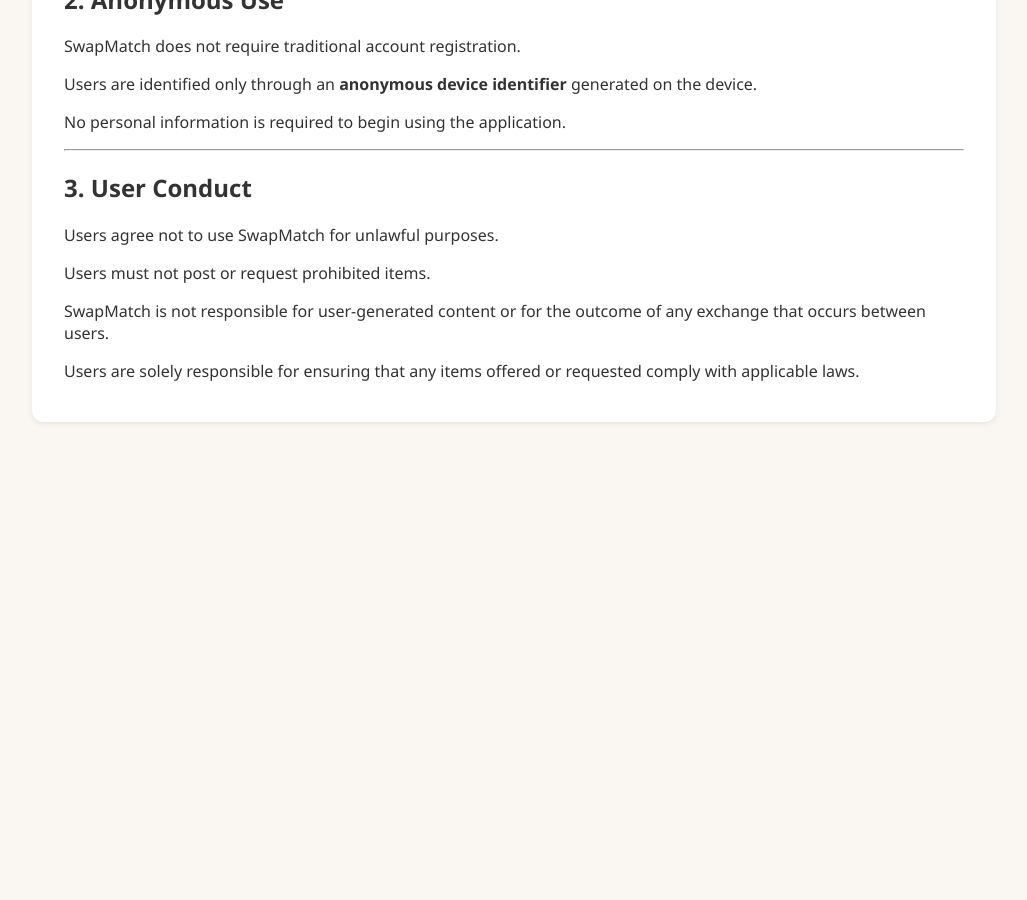
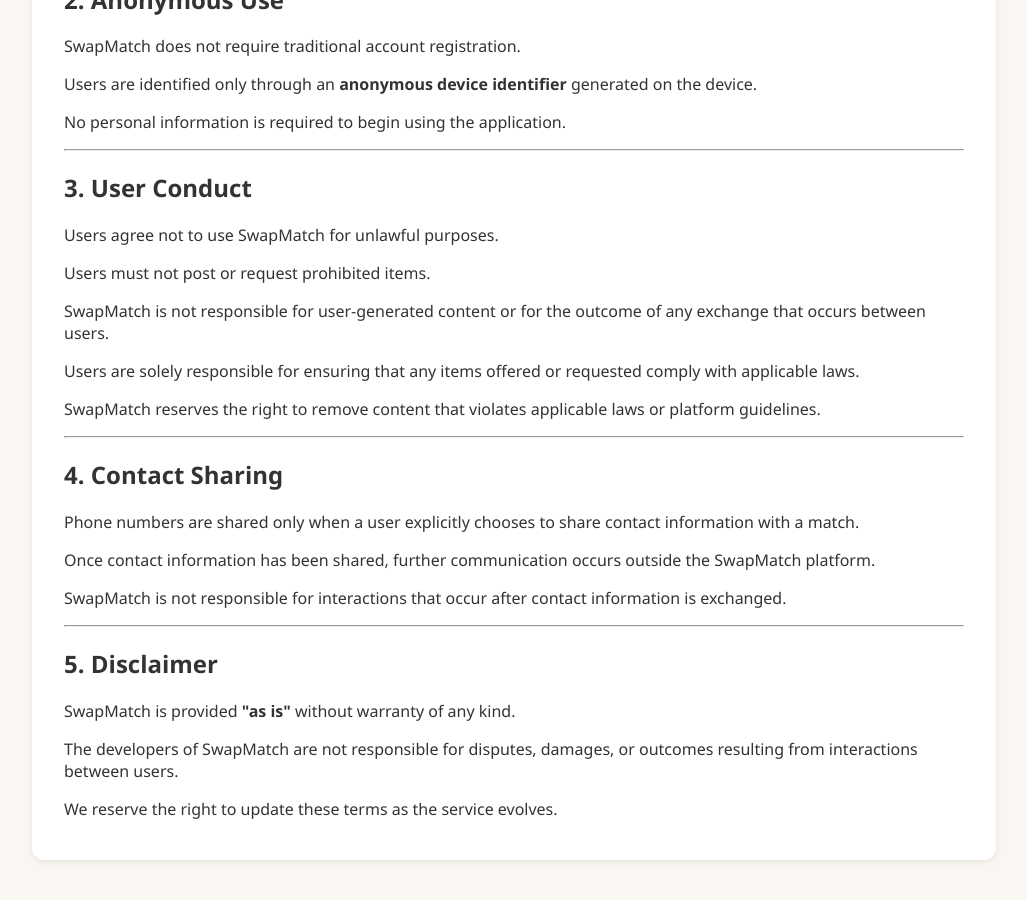
Before and after one commit to Manikese/SwapMatch-Home, a Jekyll site: the page built from terms.md, in a window 1280 px wide and 900 px high, scrolled down 769 px. Shown: the whole window, without its empty margins (126-1153 px from the left). Built offline with Jekyll 4.4.1, drawn with Linux system fonts in a browser that asks for light colours; our own code applies the rules of GitHub Pages for plain Markdown files; before the commit the page ends 1231 px from its top, so only the background shows below that.

Commit message:
Update terms.md with new service terms
Added terms of service sections regarding content removal, contact sharing, and disclaimers.

```diff
--- a/terms.md
+++ b/terms.md
@@ -1,3 +1,8 @@
+---
+layout: default
+title: Terms of Service
+---
+
 <div class="hero">
   <img src="/SwapMatch-Home/assets/images/logo.png" alt="SwapMatch Logo" />
   <h1>SwapMatch</h1>
@@ -50,3 +55,39 @@
   <p>
     Users are solely responsible for ensuring that any items offered or requested comply with applicable laws.
   </p>
+
+  <p>
+    SwapMatch reserves the right to remove content that violates applicable laws or platform guidelines.
+  </p>
+
+  <hr />
+
+  <h2>4. Contact Sharing</h2>
+
+  <p>
+    Phone numbers are shared only when a user explicitly chooses to share contact information with a match.
+  </p>
+
+  <p>
+    Once contact information has been shared, further communication occurs outside the SwapMatch platform.
+  </p>
+
+  <p>
+    SwapMatch is not responsible for interactions that occur after contact information is exchanged.
+  </p>
+
+  <hr />
+
+  <h2>5. Disclaimer</h2>
+
+  <p>
+    SwapMatch is provided <strong>"as is"</strong> without warranty of any kind.
+  </p>
+
+  <p>
+    The developers of SwapMatch are not responsible for disputes, damages, or outcomes resulting from interactions between users.
+  </p>
+
+  <p>We reserve the right to update these terms as the service evolves.</p>
+
+</section>
```
